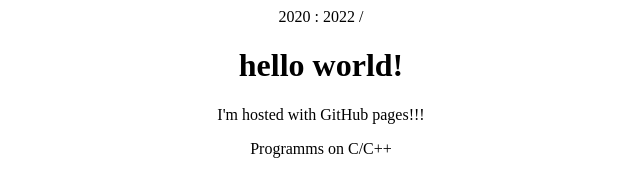
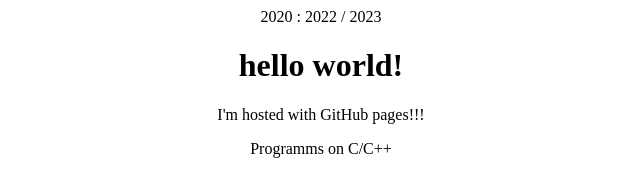
Before and after one commit to irubayev/irubayev, a plain HTML site: page index.html in a window 1280 px wide. Shown: the full height of the page, 319-959 px from the left. Drawn offline with Linux system fonts and the light colour scheme.

Commit message:
add span2

```diff
--- a/index.html
+++ b/index.html
@@ -10,6 +10,7 @@
 		<span>:</span>
 		<span>2022</span>
 		<span>/</span>
+		<span>2023</span>
 
 	</div>
 		<h1> hello world! </h1>
```
